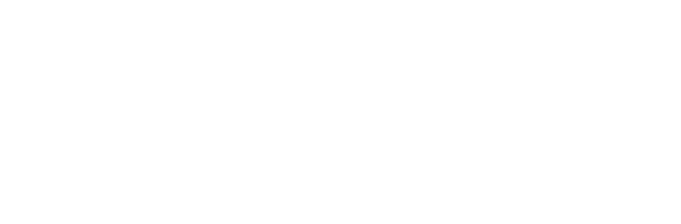
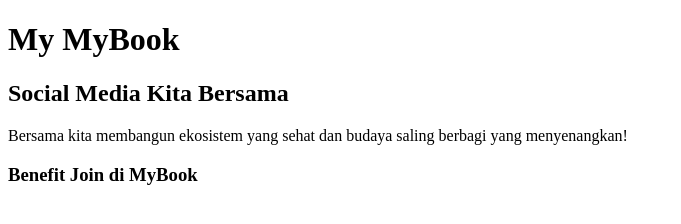
Before and after one commit to Vidi-th/si-Altera, a plain HTML site: page index.html in a window 1280 px wide. Shown: the whole page, without its empty margins (0-681 px from the left). Drawn offline with Linux system fonts and the light colour scheme.

Commit message:
add feature in html

```diff
--- a/index.html
+++ b/index.html
@@ -4,8 +4,14 @@
     <meta charset="UTF-8">
     <meta http-equiv="X-UA-Compatible" content="IE=edge">
     <meta name="viewport" content="width=device-width, initial-scale=1.0">
-    <title>Document</title>
+    <link rel="icon" href="css/img/icon1.png">
+    <title>MyBook</title>
 </head>
 <body>
+    <h1>My MyBook</h1>
+    <h2>Social Media Kita Bersama</h2>
+    <p>Bersama kita membangun ekosistem yang sehat dan budaya saling berbagi yang menyenangkan!</p>
+    <h3>Benefit Join di MyBook</h3>
+
 </body>
 </html>
```
